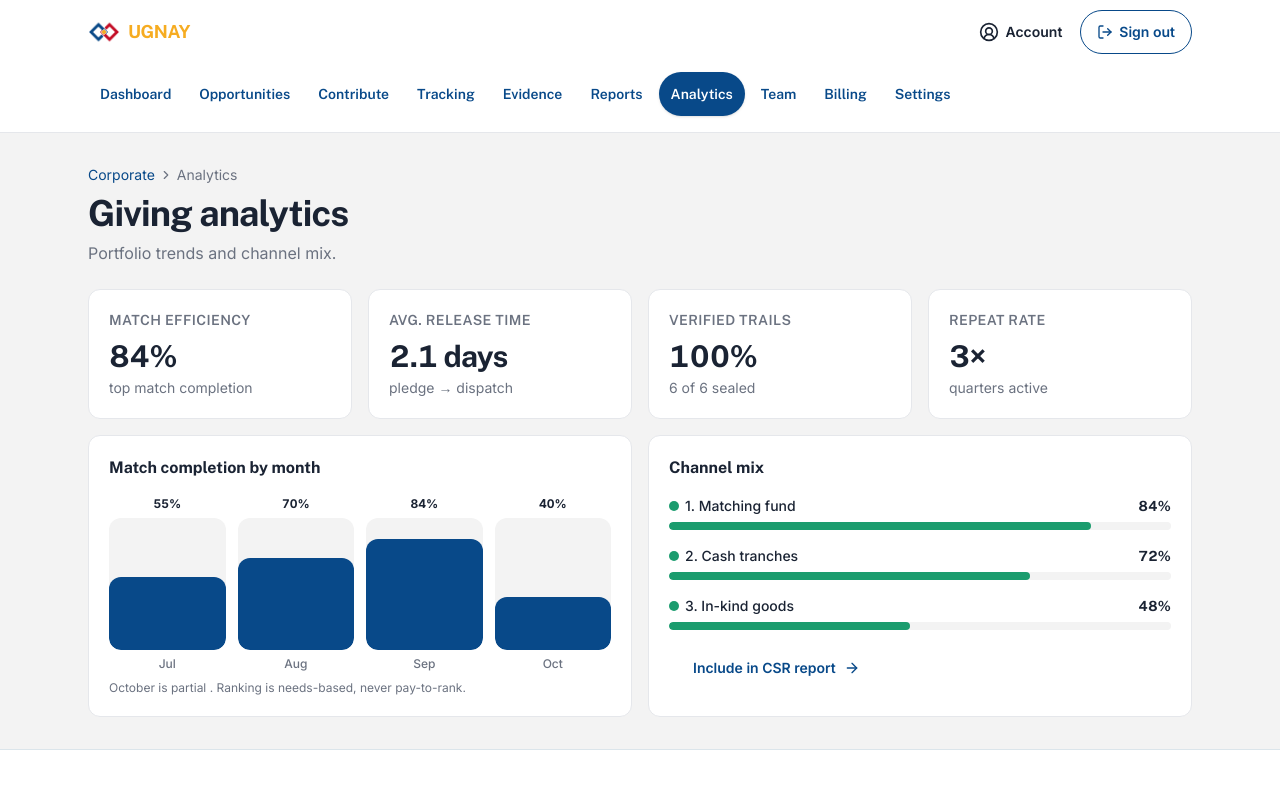
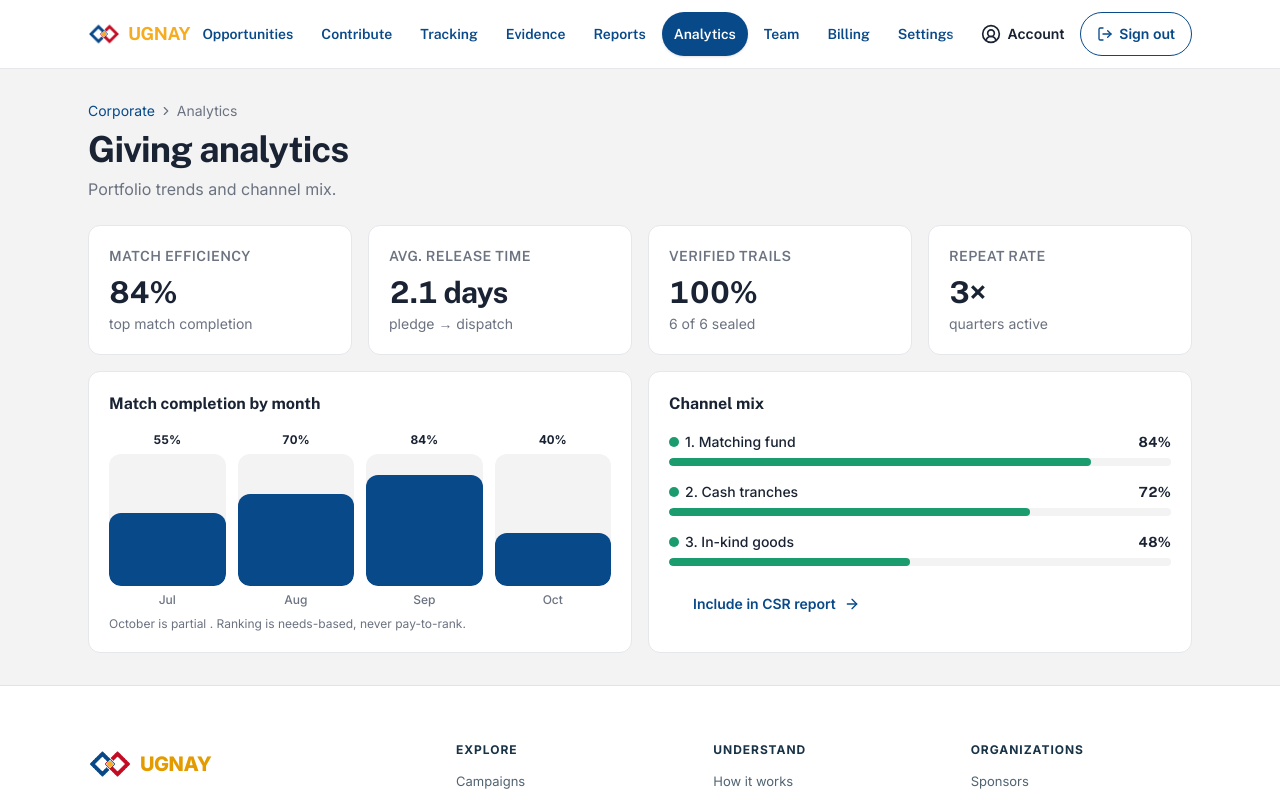
Before and after one commit to ralph-16/psc-project, a Next.js app: page /corporate/analytics in a window 1280 px wide. Shown: the top 800 px of the page. Built offline with nearby package versions, Linux system fonts and the light colour scheme.

Commit message:
feat: merge corporate workspace bars into one sticky nav

```diff
--- a/components/ugnay/CorporateHeader.tsx
+++ b/components/ugnay/CorporateHeader.tsx
@@ -22,38 +22,39 @@ export default function CorporateHeader() {
 
   return (
     <header className="sticky top-0 z-40 border-b border-[#e5e7eb] bg-white">
-      <div className="mx-auto flex max-w-6xl items-center gap-2 px-4 py-2.5 sm:px-6">
+      <div className="mx-auto flex max-w-6xl items-center gap-1 px-4 py-2 sm:gap-2 sm:px-6">
         <Link
           href="/corporate/dashboard"
           className="flex shrink-0 items-center gap-2"
           aria-label="Partner workspace home"
         >
           <BrandMark />
-          <span className="font-display text-lg font-bold tracking-tight text-[#f6ac21]">
+          <span className="font-display hidden text-lg font-bold tracking-tight text-[#f6ac21] min-[420px]:inline">
             UGNAY
           </span>
         </Link>
-        <div className="ml-auto flex shrink-0 items-center gap-1 sm:gap-2">
+        <div className="min-w-0 flex-1">
+          <CorporateNav />
+        </div>
+        <div className="flex shrink-0 items-center gap-1 sm:gap-2">
           <Link
             href="/account"
             aria-label="Account"
-            className="inline-flex min-h-11 min-w-11 items-center justify-center gap-1.5 rounded-full px-2.5 text-sm font-semibold text-[#1a2333] hover:bg-[#f3f3f3]"
+            className="inline-flex min-h-11 min-w-11 items-center justify-center gap-1.5 rounded-full px-2 text-sm font-semibold text-[#1a2333] hover:bg-[#f3f3f3]"
           >
             <CircleUserRound className="size-5" aria-hidden />
-            <span className="hidden sm:inline">Account</span>
+            <span className="hidden lg:inline">Account</span>
           </Link>
           <button
             type="button"
             onClick={signOut}
-            className="inline-flex min-h-11 items-center gap-1.5 rounded-full border-[1.5px] border-[#084989] px-4 text-sm font-semibold text-[#084989]"
+            aria-label="Sign out"
+            className="inline-flex min-h-11 items-center gap-1.5 rounded-full border-[1.5px] border-[#084989] px-3 text-sm font-semibold text-[#084989] sm:px-4"
           >
             <LogOut className="size-4" aria-hidden />
-            <span className="hidden sm:inline">Sign out</span>
+            <span className="hidden lg:inline">Sign out</span>
           </button>
         </div>
-      </div>
-      <div className="mx-auto max-w-6xl px-4 pb-2 sm:px-6">
-        <CorporateNav />
       </div>
     </header>
   );
--- a/components/ugnay/CorporateNav.tsx
+++ b/components/ugnay/CorporateNav.tsx
@@ -53,7 +53,7 @@ export default function CorporateNav() {
       aria-label="Corporate"
       data-at-start={atStart}
       data-at-end={atEnd}
-      className="chip-scroll no-scrollbar -mx-4 flex snap-x gap-1 overflow-x-auto scroll-smooth px-4 py-2 sm:mx-0 sm:px-0"
+      className="chip-scroll no-scrollbar flex snap-x gap-1 overflow-x-auto scroll-smooth py-1"
     >
       {CORP_NAV.map((item) => {
         const active = isActive(item.href);
```
